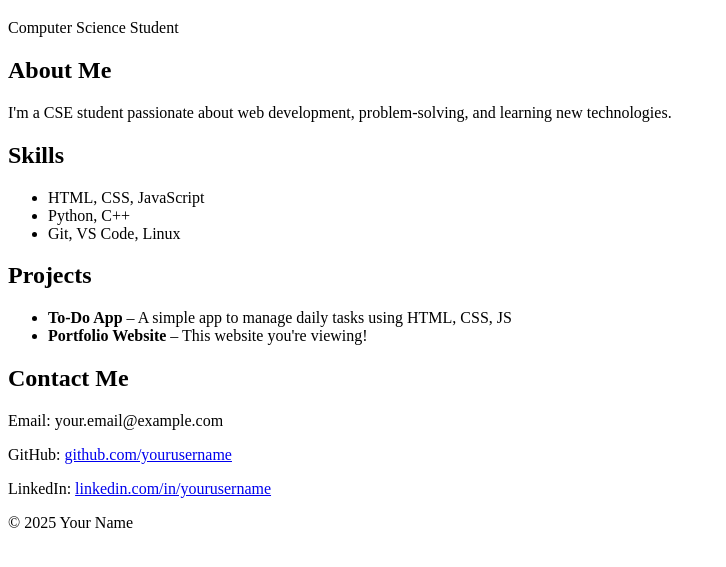
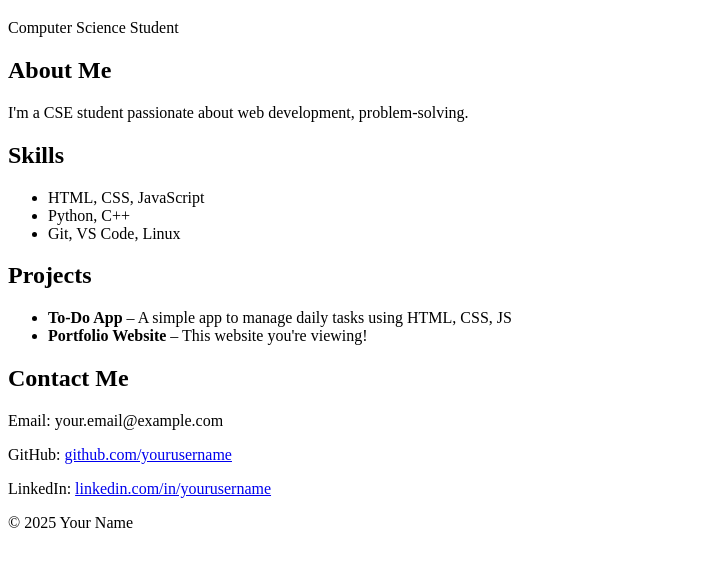
Before and after one commit to harshavardhan-macha/harshavardhan-macha.github.io, a plain HTML site: page index.html in a window 1280 px wide. Shown: the part 61-628 px from the top of the page, without its empty margins (0-726 px from the left). Drawn offline with Linux system fonts and the light colour scheme.

Commit message:
adding some jum

```diff
--- a/index.html
+++ b/index.html
@@ -14,7 +14,7 @@
 
   <section id="about">
     <h2>About Me</h2>
-    <p>I'm a CSE student passionate about web development, problem-solving, and learning new technologies.</p>
+    <p>I'm a CSE student passionate about web development, problem-solving.</p>
   </section>
 
   <section id="skills">
```
